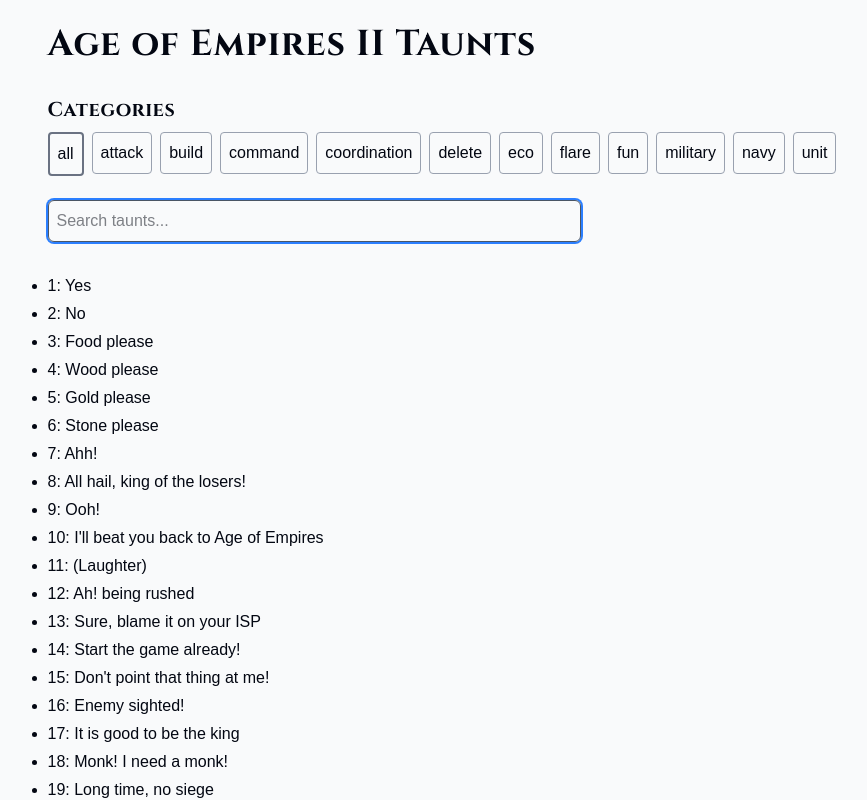
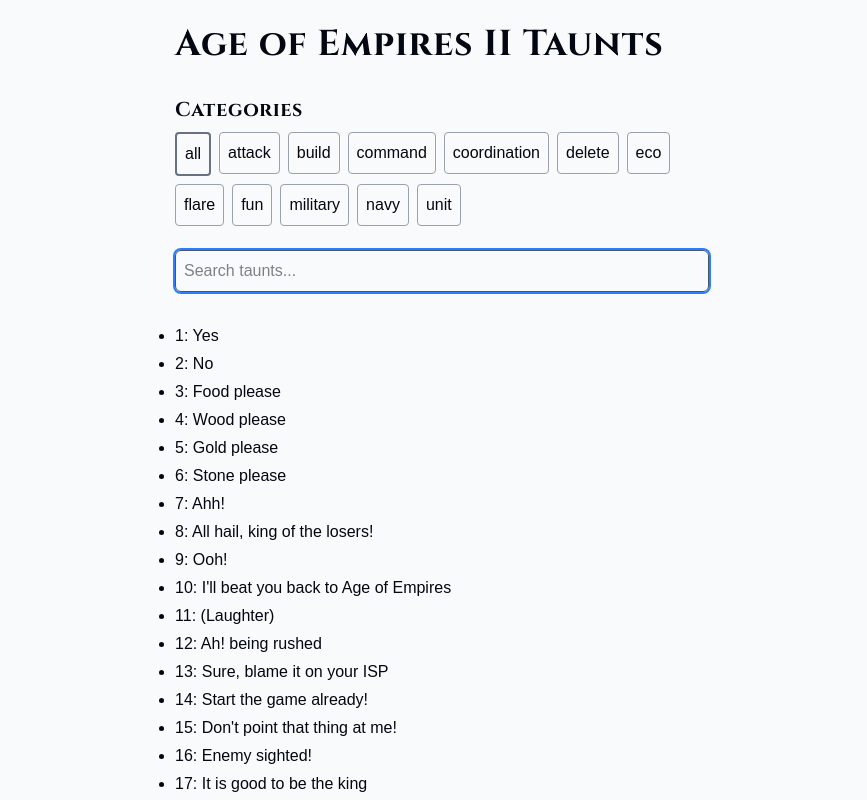
Before and after one commit to aoe2-studio/taunts.aoe2.studio, a Next.js app: page / in a window 1280 px wide. Shown: the top 800 px of the page, without its empty margins (198-1065 px from the left). Built offline with nearby package versions, Linux system fonts and the light colour scheme.

Commit message:
set 60ch max width on content

```diff
--- a/src/app/page.tsx
+++ b/src/app/page.tsx
@@ -3,7 +3,7 @@
 export default function Home() {
   return (
     <div className="grid place-items-center p-3 py-6">
-      <div className="flex flex-col gap-8">
+      <div className="flex flex-col gap-8 max-w-[60ch]">
         <h1 className="text-4xl font-bold font-serif tracking-wide">
           Age of Empires II Taunts
         </h1>
--- a/src/app/taunts.tsx
+++ b/src/app/taunts.tsx
@@ -61,12 +61,12 @@
           value={query}
           onChange={(event) => setQuery(event.target.value)}
           placeholder="Search taunts..."
-          className="w-full max-w-[60ch] p-2 border border-gray-600 rounded-md focus:outline-none focus:ring-2 focus:ring-blue-500"
+          className="w-full p-2 border border-gray-600 rounded-md focus:outline-none focus:ring-2 focus:ring-blue-500"
           autoFocus
         />
       </header>
 
-      <ul className="list-disc w-[60ch] flex flex-col gap-1">
+      <ul className="list-disc flex flex-col gap-1">
         {filteredTaunts.map(({ key, text }) => (
           <li key={key}>
             {key}: {text}
```
